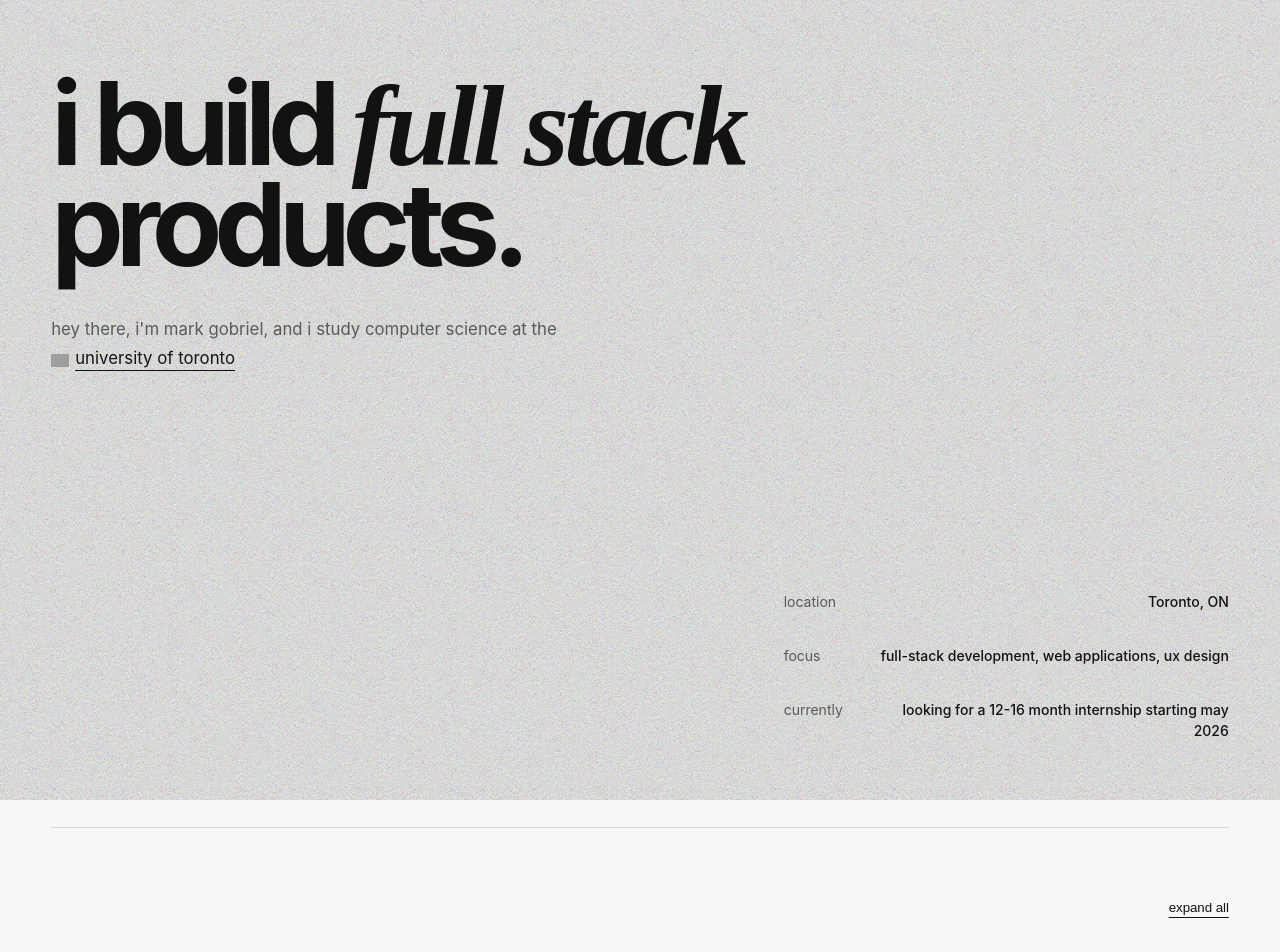
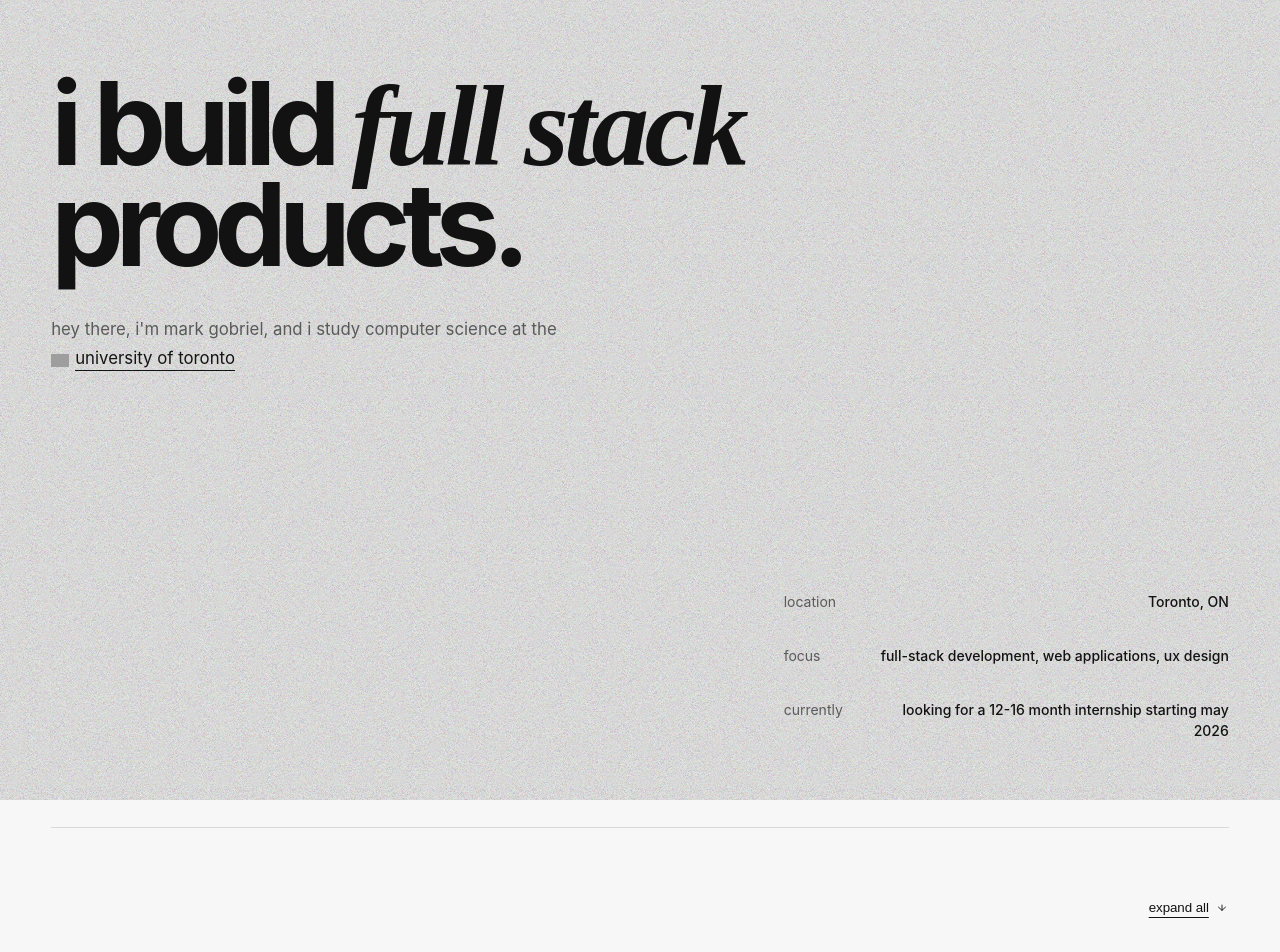
Before and after one commit to markgobriel/terminal-portfolio, a React (Vite) app in the folder my-portfolio/: page / in a window 1280 px wide. Shown: the top 952 px of the page. Built offline with nearby package versions, Linux system fonts and the light colour scheme; grey boxes are pictures that could not be loaded.

Commit message:
small tweak

```diff
--- a/my-portfolio/src/App.css
+++ b/my-portfolio/src/App.css
@@ -45,6 +45,14 @@
   text-underline-offset: 5px;
   text-decoration-thickness: 1px;
   transition: color 0.2s ease;
+  display: inline-flex;
+  align-items: center;
+  gap: 6px;
+}
+
+.expand-toggle svg {
+  width: 14px;
+  height: 14px;
 }
 
 .expand-toggle:hover {
--- a/my-portfolio/src/App.jsx
+++ b/my-portfolio/src/App.jsx
@@ -193,7 +193,7 @@ function App() {
           taglineTokens={content.taglineTokens}
           meta={meta}
           portrait={content.portrait}
-          resumeHref={resumeHref}
+        resumeHref={resumeHref}
         resumeLabel={content.ui.resumeTop}
         eyebrowLabel={content.ui.eyebrow}
         eyebrowTouchLabel={content.ui.eyebrowTouch}
@@ -201,7 +201,17 @@ function App() {
       />
         <div className="expand-bar">
           <button className="expand-toggle" type="button" onClick={() => setAllSections(!allOpen)}>
-            {allOpen ? content.ui.collapseAll || "collapse all" : content.ui.expandAll || "expand all"}
+            <span>{allOpen ? content.ui.collapseAll || "collapse all" : content.ui.expandAll || "expand all"}</span>
+            <svg viewBox="0 0 24 24" aria-hidden="true" focusable="false">
+              <path
+                d="M6 10.5 12 16l6-5.5M12 7v9"
+                fill="none"
+                stroke="currentColor"
+                strokeWidth="1.6"
+                strokeLinecap="round"
+                strokeLinejoin="round"
+              />
+            </svg>
           </button>
         </div>
         <main className="app-grid">
```
